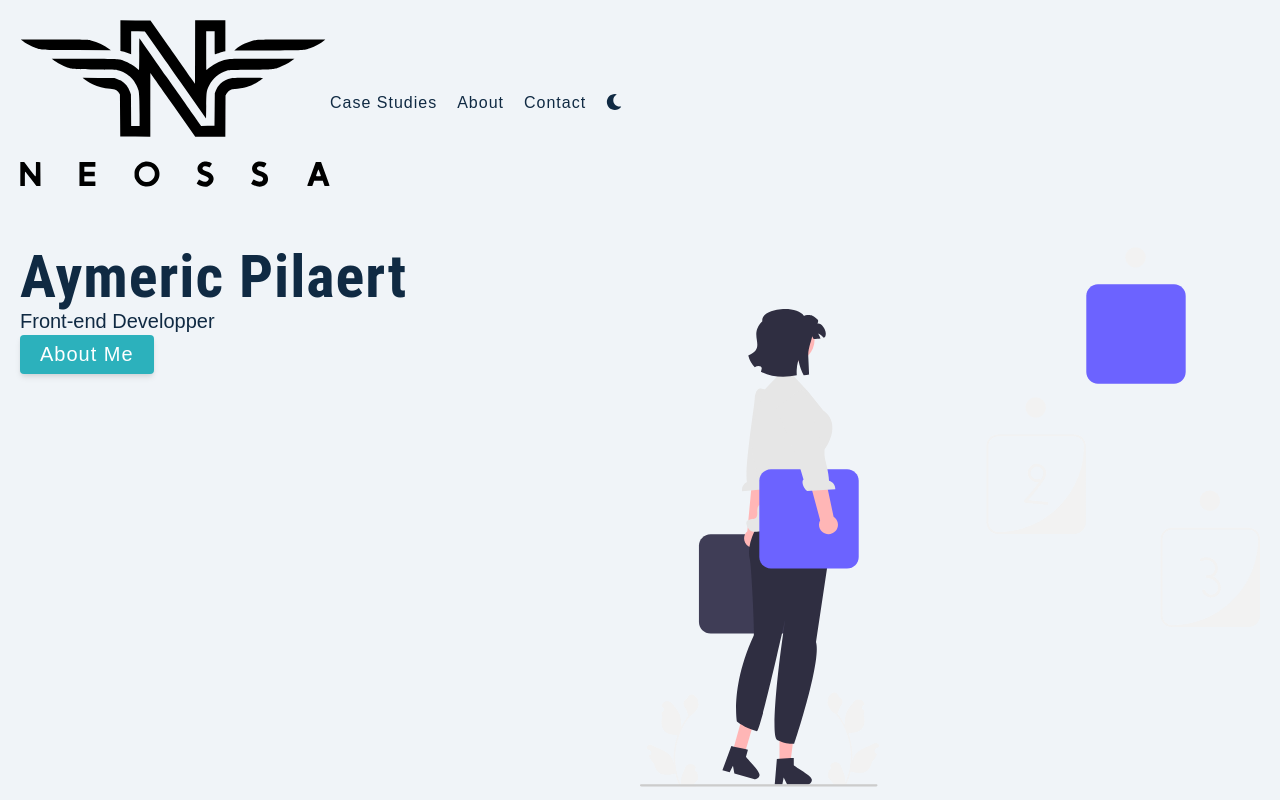
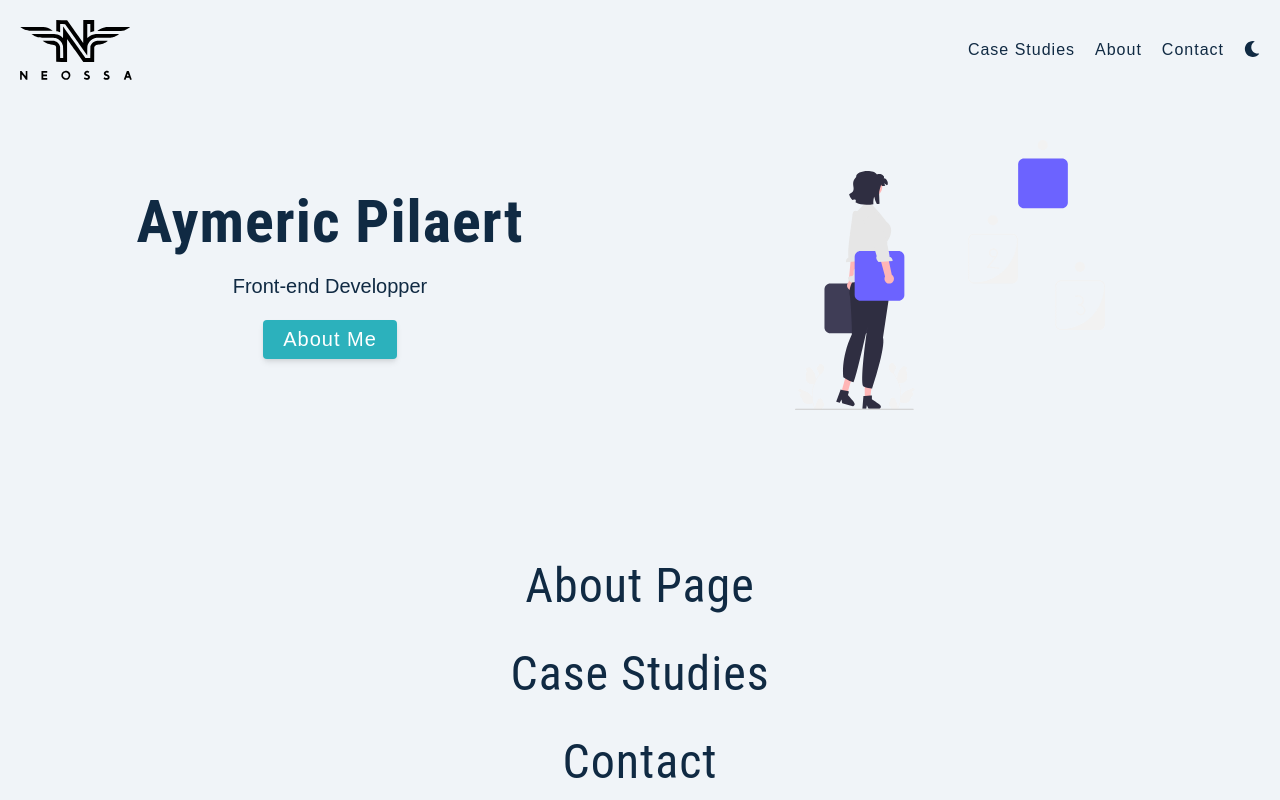
Before and after one commit to Ayrow/Portfolio, a React (Create React App) app: page / in a window 1280 px wide. Shown: the top 800 px of the page. Built offline with nearby package versions, Linux system fonts and the light colour scheme.

Commit message:
setup hero component

```diff
--- a/src/App.js
+++ b/src/App.js
@@ -6,6 +6,7 @@ import { Hero, Navbar, Footer } from './component';
 
 import Contact from './pages/Contact';
 import About from './pages/About';
+import CaseStudies from './pages/CaseStudies';
 
 const App = () => {
   return (
@@ -13,6 +14,7 @@ const App = () => {
       <Navbar />
       <Hero />
       <About />
+      <CaseStudies />
       <Contact />
       <Footer />
     </Fragment>
--- a/src/component/Footer.jsx
+++ b/src/component/Footer.jsx
@@ -1,4 +1,8 @@
 const Footer = () => {
-  return <div>Footer</div>;
+  return (
+    <div className='mt-10'>
+      <h2 className='text-5xl text-center'>Footer</h2>
+    </div>
+  );
 };
 export default Footer;
--- a/src/component/Hero.jsx
+++ b/src/component/Hero.jsx
@@ -3,17 +3,20 @@ import HeroImg from '../assets/images/undraw_work_in_progress_re_byic.svg';
 
 const Hero = () => {
   return (
-    <header className=' mx-5 mt-10'>
-      <div className=' grid grid-cols-2 bg'>
-        <div className=' '>
+    <header className='px-5 py-10'>
+      <div className='md:grid grid-cols-2 items-center'>
+        <div className=' text-center'>
           <h1 className=' text-6xl font-bold'>Aymeric Pilaert</h1>
-          <p className=' text-xl'>Front-end Developper</p>
+          <p className=' text-xl py-5'>Front-end Developper</p>
           <Link to='/' className='btn btn-hero'>
             About Me
           </Link>
         </div>
-
-        <img src={HeroImg} alt='developer' className='img main-img' />
+        <div className=' flex justify-center invisible md:visible'>
+          <div className='w-1/2'>
+            <img src={HeroImg} alt='developer' className='' />
+          </div>
+        </div>
       </div>
     </header>
   );
--- a/src/component/Navbar.jsx
+++ b/src/component/Navbar.jsx
@@ -11,10 +11,10 @@ const Navbar = () => {
         <div className='flex place-items-center'>
           <div className=' w-1/4'>
             <HashLink smooth to='/#top'>
-              <img className='logo' src={Logo} alt='logo' />
+              <img className=' w-14 md:w-20 lg:w-28' src={Logo} alt='logo' />
             </HashLink>
           </div>
-          <div className='flex gap-5'>
+          <div className='flex gap-5 w-full justify-end'>
             <HashLink smooth to='/#casestudies'>
               Case Studies
             </HashLink>
--- a/src/pages/CaseStudies.jsx
+++ b/src/pages/CaseStudies.jsx
@@ -1,4 +1,8 @@
 const CaseStudies = () => {
-  return <div>CaseStudies</div>;
+  return (
+    <div className='mt-10'>
+      <h2 className=' text-5xl text-center'>Case Studies</h2>
+    </div>
+  );
 };
 export default CaseStudies;
--- a/src/pages/Contact.jsx
+++ b/src/pages/Contact.jsx
@@ -1,7 +1,7 @@
 const Contact = () => {
   return (
-    <div className='' id='contact'>
-      <h2>Contact</h2>
+    <div className='mt-10' id='contact'>
+      <h2 className=' text-5xl text-center'>Contact</h2>
     </div>
   );
 };
```
